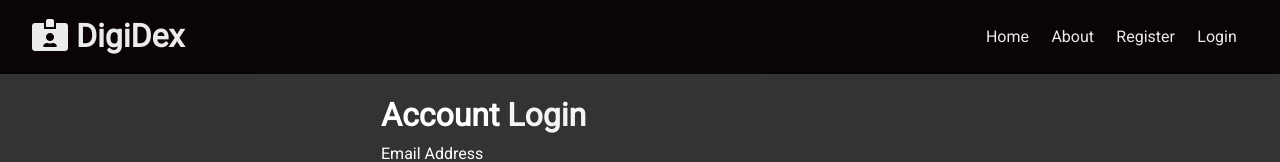
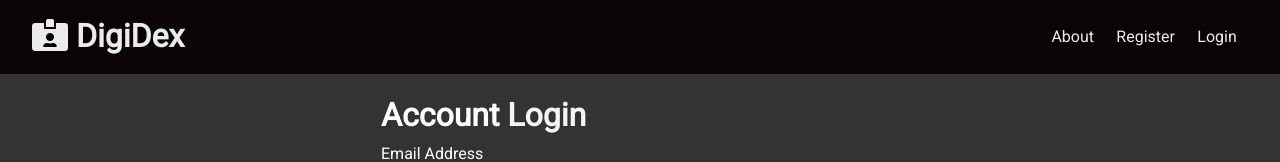
Before and after one commit to TravisPRyan/digidex, a React (Create React App) app in the folder client/: page /login in a window 1280 px wide. Shown: the top 162 px of the page. Built offline with nearby package versions, Linux system fonts and the light colour scheme.

Commit message:
v28 Logout

```diff
--- a/client/src/App.js
+++ b/client/src/App.js
@@ -11,6 +11,7 @@
 import AlertState from "./context/alert/AlertState";
 import Alerts from "./components/layout/Alerts";
 import setAuthToken from "./utils/setAuthToken";
+import PrivateRoute from "./components/routing/PrivateRoute";
 
 if (localStorage.token) {
   setAuthToken(localStorage.token);
@@ -27,7 +28,7 @@
               <div className="container">
                 <Alerts />
                 <Switch>
-                  <Route exact path="/" component={Home} />
+                  <PrivateRoute exact path="/" component={Home} />
                   <Route exact path="/about" component={About} />
                   <Route exact path="/register" component={Register} />
                   <Route exact path="/login" component={Login} />
--- a/client/src/components/layout/Navbar.js
+++ b/client/src/components/layout/Navbar.js
@@ -1,17 +1,29 @@
-import React from "react";
+import React, { Fragment, useContext } from "react";
 import PropTypes from "prop-types";
 import { Link } from "react-router-dom";
+import AuthContext from "../../context/auth/authContext";
 
 const Navbar = ({ title, icon }) => {
-  return (
-    <div className="navbar bg-primary">
-      <h1>
-        <i className={icon} /> {title}
-      </h1>
-      <ul>
+  const authContext = useContext(AuthContext);
+  const { isAuthenticated, logout, user } = authContext;
+  const onLogout = () => {
+    logout();
+  };
+
+  const authLinks = (
+    <Fragment>
+      <li>Hello {user && user.name}</li>
       <li>
-          <Link to="/">Home</Link>
+        <a onClick={onLogout} href="#!">
+          <i className="fas fa-sign-out-alt"></i>{" "}
+          <span className="hide-sm">Logout</span>
+        </a>
       </li>
+    </Fragment>
+  );
+
+  const guestLinks = (
+    <Fragment>
       <li>
         <Link to="/about">About</Link>
       </li>
@@ -21,7 +33,15 @@
       <li>
         <Link to="/login">Login</Link>
       </li>
-      </ul>
+    </Fragment>
+  );
+
+  return (
+    <div className="navbar bg-primary">
+      <h1>
+        <i className={icon} /> {title}
+      </h1>
+      <ul>{isAuthenticated ? authLinks : guestLinks}</ul>
     </div>
   );
 };
--- /dev/null
+++ b/client/src/components/routing/PrivateRoute.js
@@ -0,0 +1,22 @@
+import React, { useContext } from "react";
+import AuthContext from "../../context/auth/authContext";
+import { Route, Redirect } from "react-router-dom";
+
+const PrivateRoute = ({ component: Component, ...rest }) => {
+  const authContext = useContext(AuthContext);
+  const { isAuthenticated, loading } = authContext;
+  return (
+    <Route
+      {...rest}
+      render={props =>
+        !isAuthenticated && !loading ? (
+          <Redirect to="/login" />
+        ) : (
+          <Component {...props} />
+        )
+      }
+    />
+  );
+};
+
+export default PrivateRoute;
--- a/client/src/context/auth/AuthState.js
+++ b/client/src/context/auth/AuthState.js
@@ -90,7 +90,7 @@
   };
 
   //Logout
-  const logout = () => console.log("logout user");
+  const logout = () => dispatch({ type: LOGOUT });
 
   //Clear errors
   const clearErrors = () => dispatch({ type: CLEAR_ERRORS });
--- a/client/src/context/auth/authReducer.js
+++ b/client/src/context/auth/authReducer.js
@@ -30,6 +30,7 @@
     case REGISTER_FAIL:
     case AUTH_ERROR:
     case LOGIN_FAIL:
+    case LOGOUT:
       localStorage.removeItem("token");
       return {
         ...state,
```
Also changed, not shown: 1 other file (tests, documents, lock files or other folders). Lines whose indentation alone changed are shown as unchanged.
